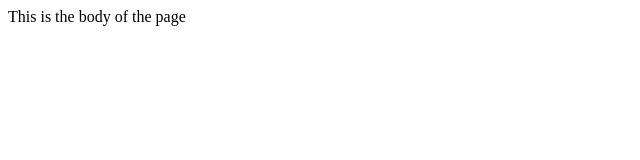
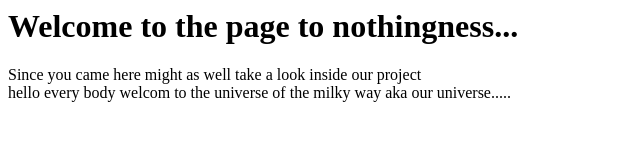
Before and after one commit to louriz8/louriz8.github.io, a plain HTML site: page index.html in a window 1280 px wide. Shown: the whole page, without its empty margins (0-640 px from the left). Drawn offline with Linux system fonts and the light colour scheme.

Commit message:
Update index.html

```diff
--- a/index.html
+++ b/index.html
@@ -5,6 +5,12 @@
 	</title>
    </head>
 	<body>
-        This is the body of the page
+		<h1>
+			Welcome to the page to nothingness...
+		</h1>
+		<p>
+			Since you came here might as well take a look inside our project <br>
+			hello every body welcom to the universe of the milky way aka our universe.....
+		</p>
         </body>
 </html>
```
